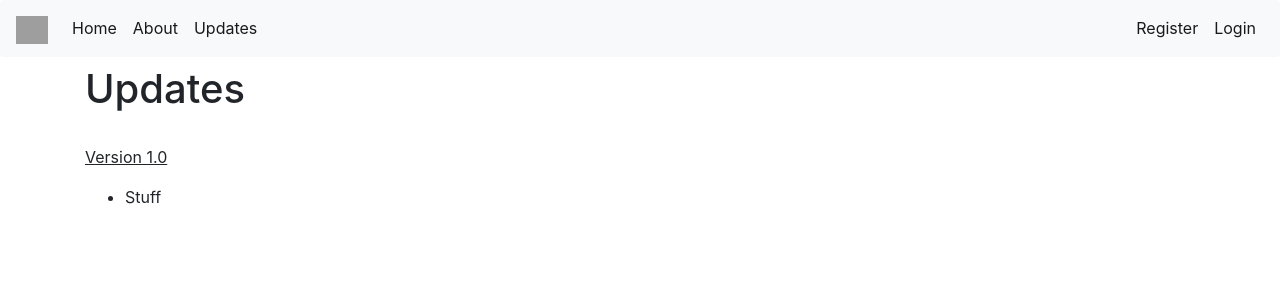
After one commit to dpaez16/Academic-Calendar, a Flask app: page /updates in a window 1280 px wide. The commit adds this page. Shown: the top 300 px of the page. Run offline with Flask 2, Linux system fonts and the light colour scheme; some libraries are stand-ins or nearby versions; grey boxes are pictures that could not be loaded.

Commit message:
fixed server.py, added pages
no duplicate users added to DB, added updates page

```diff
--- a/server.py
+++ b/server.py
@@ -16,14 +16,17 @@ app.config['MYSQL_CURSORCLASS'] = 'DictCursor'
 # init MySQL
 mysql = MySQL(app)
 
+# Home page
 @app.route('/')
 def Index():
     return render_template('home.html')
 
+# About page
 @app.route('/about')
 def About():
     return render_template('about.html')
 
+# Class used in register page
 class RegisterForm(Form):
     name = StringField('Initials/Name (If pledge)', [validators.Length(min=1, max=50)])
     netid = StringField('NetID', [validators.Regexp(r'[a-z]+[0-9]+', message='Not NetID.')])
@@ -33,42 +36,52 @@ class RegisterForm(Form):
     ])
     confirm = PasswordField('Confirm Password')
 
+# Register page
 @app.route('/register', methods=['GET', 'POST'])
 def register():
     form = RegisterForm(request.form)
-    if request.method == 'POST' and form.validate():
+    if request.method == 'POST' and form.validate(): # form is correctly inputted
         name = form.name.data
         netid = form.netid.data
         password = sha256_crypt.encrypt(str(form.password.data))
+        # Connect to DB
         cur = mysql.connection.cursor()
-        cur.execute("INSERT INTO Users(netid, name, password) VALUES(%s, %s, %s)", (netid, name, password))
-        mysql.connection.commit()
-        cur.close()
-        flash('You are now registered and can log in.', 'success')
-        return redirect(url_for('login'))
+        result = cur.execute("SELECT * FROM Users WHERE netid=%s", [netid])
+        if result > 0:
+            error = "User exists with that NetID."
+            return render_template('register.html', form=form, error=error)
+        else:
+            # Add new user to DB
+            cur.execute("INSERT INTO Users(netid, name, password) VALUES(%s, %s, %s)", (netid, name, password))
+            # Commit changes to DB
+            mysql.connection.commit()
+            cur.close()
+            flash('You are now registered and can log in.', 'success')
+            return redirect(url_for('login'))
     return render_template('register.html', form=form)
 
+# Login page
 @app.route('/login', methods=['GET','POST'])
 def login():
     if request.method == 'POST':
         netid = request.form['netid']
         password_candidate = request.form['password']
+        # Connect to DB
         cur = mysql.connection.cursor()
         result = cur.execute("SELECT * FROM Users WHERE netid = %s", [netid])
-        if result > 0:
+        if result > 0:  # User is found
             data = cur.fetchone()
             password = data['password']
-            if sha256_crypt.verify(password_candidate, password):
-                # password works
+            if sha256_crypt.verify(password_candidate, password): # password works
                 session['logged_in'] = True
                 session['name'] = data['name']
                 flash('You are now logged in.', 'success')
                 return redirect(url_for('dashboard'))
-            else:
+            else: # password does not work
                 error = 'Invalid login.'
                 return render_template('login.html', error=error)
             cur.close()
-        else:
+        else: # user not found
             error = 'NetID not found.'
             return render_template('login.html', error=error)
     return render_template('login.html')
@@ -83,28 +96,37 @@ def is_logged_in(f):
             return redirect(url_for('login'))
     return wrap
 
+# Logout button
 @app.route('/logout')
 def logout():
     session.clear()
     flash('You have been logged out.', 'success')
     return redirect(url_for('login'))
 
+# Class used for forgot password page
 class NewPasswordForm(Form):
     newpassword = PasswordField('Password', [validators.DataRequired()])
 
+# forgot password page
 @app.route('/forgot', methods=['GET','POST'])
 def forgot():
     form = NewPasswordForm(request.form)
-    if request.method == 'POST' and form.validate():
+    if request.method == 'POST' and form.validate(): # form inputted is correct
         newpassword = sha256_crypt.encrypt(str(form.newpassword.data))
         session['newpassword'] = newpassword
         return redirect(url_for('forgotDone'))
     return render_template('forgot.html', form=form)
 
+# page after forgot password
 @app.route('/forgotDone')
 def forgotDone():
     return render_template('forgotDone.html')
 
+@app.route('/updates')
+def updates():
+    return render_template('updates.html')
+
+# CHANGE THIS
 @app.route('/dashboard')
 @is_logged_in
 def dashboard():
--- a/templates/dashboard.html
+++ b/templates/dashboard.html
@@ -1,6 +1,7 @@
 {% extends 'layout.html' %}
 
 {% block body %}
+    <br>
     <h4><small>Welcome, {{session.name}}.</small></h4>
     <h1>Dashboard</h1>
 {% endblock %}
--- a/templates/includes/_navbar.html
+++ b/templates/includes/_navbar.html
@@ -8,6 +8,7 @@
           <ul class="navbar-nav mr-auto">
             <li class="nav-item active"><a class="nav-link" href="/">Home <span class="sr-only">(current)</span></a></li>
             <li class="nav-item active"><a class="nav-link" href="/about">About</a></li>
+            <li class="nav-item active"><a class="nav-link" href="/updates">Updates</a></li>
           </ul>
         <ul class="navbar-nav navbar-right">
             {% if session.logged_in %}
--- /dev/null
+++ b/templates/updates.html
@@ -0,0 +1,11 @@
+{% extends 'layout.html' %}
+
+{% block body %}
+<h1> </h1>
+<h1> Updates </h1>
+<br>
+<p><u>Version 1.0</u></p>
+<ul style="list-style-type:disc">
+    <li>Stuff</li>
+</ul>
+{% endblock %}
```
